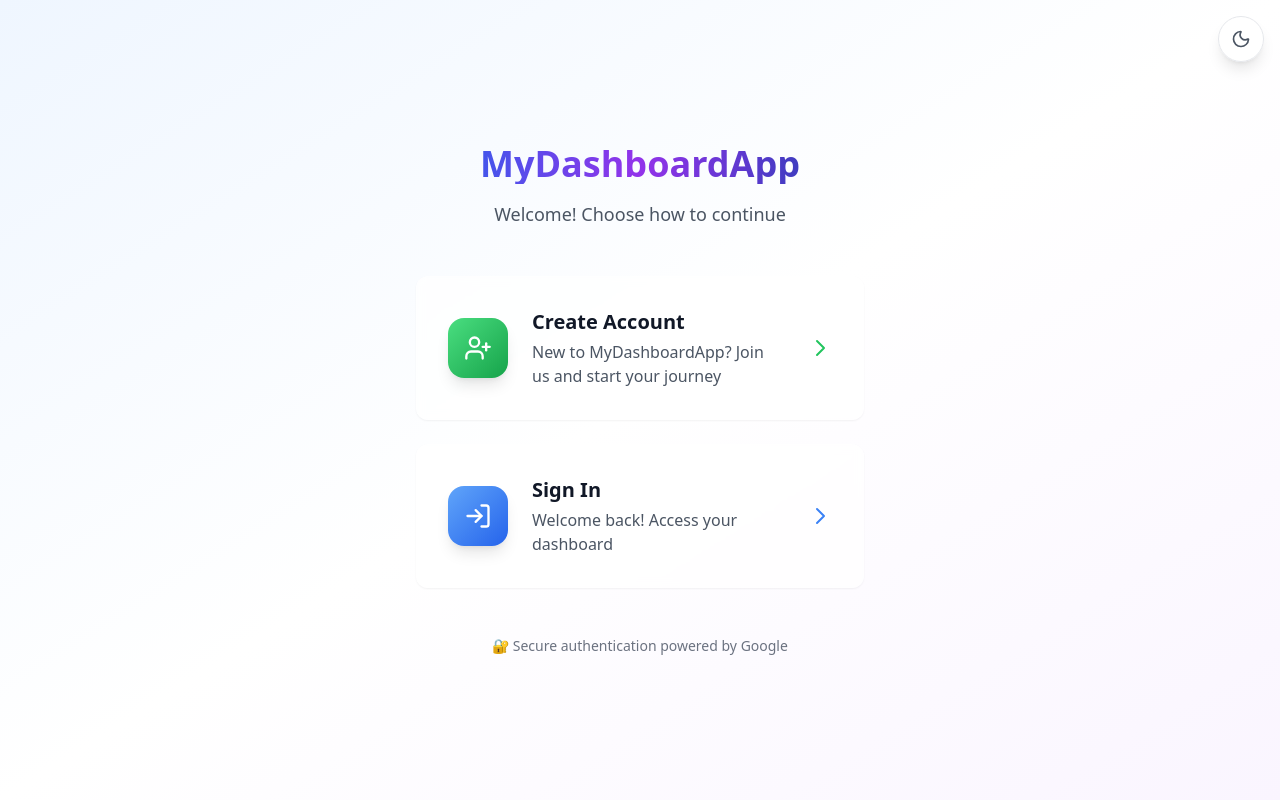
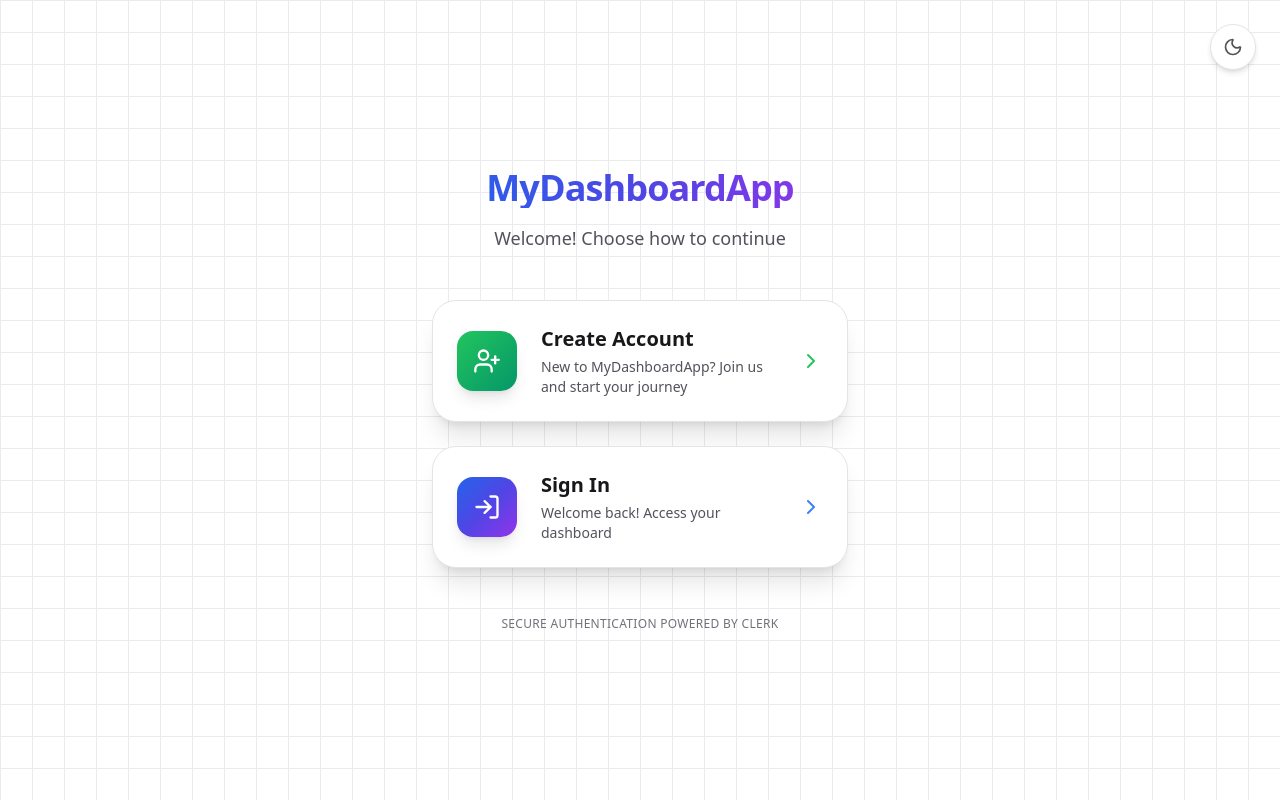
Before and after one commit to hi0ki/DashBoard-Assignment-, a Next.js app: page /auth in a window 1280 px wide. Built offline with nearby package versions, Linux system fonts and the light colour scheme.

Commit message:
change the theme of auth + fix the path of auth and scroll on contacts and agencies

```diff
--- a/app/(dashboard)/contacts/page.tsx
+++ b/app/(dashboard)/contacts/page.tsx
@@ -279,11 +279,11 @@
           <table className="min-w-full divide-y divide-zinc-200 dark:divide-zinc-800">
             <thead className="bg-zinc-50 dark:bg-zinc-950">
               <tr>
-                <th className="px-6 py-3 text-left text-xs font-medium text-zinc-500 dark:text-zinc-400 uppercase tracking-wider">Name</th>
-                <th className="px-6 py-3 text-left text-xs font-medium text-zinc-500 dark:text-zinc-400 uppercase tracking-wider">Job Title</th>
-                <th className="px-6 py-3 text-left text-xs font-medium text-zinc-500 dark:text-zinc-400 uppercase tracking-wider">Department</th>
-                <th className="px-6 py-3 text-left text-xs font-medium text-zinc-500 dark:text-zinc-400 uppercase tracking-wider">Contact Info</th>
-                <th className="px-6 py-3 text-left text-xs font-medium text-zinc-500 dark:text-zinc-400 uppercase tracking-wider">Action</th>
+                <th className="px-6 py-3 text-left text-xs font-medium text-zinc-500 dark:text-zinc-400 uppercase tracking-wider bg-zinc-50 dark:bg-zinc-950">Name</th>
+                <th className="px-6 py-3 text-left text-xs font-medium text-zinc-500 dark:text-zinc-400 uppercase tracking-wider bg-zinc-50 dark:bg-zinc-950">Job Title</th>
+                <th className="px-6 py-3 text-left text-xs font-medium text-zinc-500 dark:text-zinc-400 uppercase tracking-wider bg-zinc-50 dark:bg-zinc-950">Department</th>
+                <th className="px-6 py-3 text-left text-xs font-medium text-zinc-500 dark:text-zinc-400 uppercase tracking-wider bg-zinc-50 dark:bg-zinc-950">Contact Info</th>
+                <th className="px-6 py-3 text-left text-xs font-medium text-zinc-500 dark:text-zinc-400 uppercase tracking-wider bg-zinc-50 dark:bg-zinc-950">Action</th>
               </tr>
             </thead>
             <tbody className="bg-white dark:bg-zinc-900 divide-y divide-zinc-200 dark:divide-zinc-800">
--- a/app/auth/page.tsx
+++ b/app/auth/page.tsx
@@ -1,15 +1,16 @@
 'use client';
 
 import React, { useState, useEffect } from 'react';
-import { Card } from '../../components/UI';
 import { APP_NAME } from '../../constants';
-import { Sun, Moon, UserPlus, LogIn } from 'lucide-react';
+import { Sun, Moon, UserPlus, LogIn, ChevronRight } from 'lucide-react';
+import Link from 'next/link';
 
 export default function Auth() {
   const [isDark, setIsDark] = useState(false);
+  const [mounted, setMounted] = useState(false);
 
-  // Handle Dark Mode
   useEffect(() => {
+    setMounted(true);
     const stored = localStorage.getItem('theme');
     const isSystemDark = window.matchMedia('(prefers-color-scheme: dark)').matches;
 
@@ -34,74 +35,80 @@
     }
   };
 
+  if (!mounted) {
+    return null;
+  }
+
   return (
-    <div className="min-h-screen flex items-center justify-center bg-gradient-to-br from-blue-50 via-white to-purple-50 dark:from-gray-900 dark:via-gray-800 dark:to-gray-900 p-4 relative">
+    <div className="min-h-screen flex items-center justify-center bg-white dark:bg-[#09090b] relative transition-colors duration-300 overflow-hidden">
+      {/* Background Pattern - Square Grid */}
+      <div className="absolute inset-0 z-0 pointer-events-none opacity-[0.4] dark:opacity-[0.1]"
+        style={{
+          backgroundImage: `linear-gradient(#CCCFD6 1px, transparent 1px), linear-gradient(to right, #CCCFD6 1px, transparent 1px)`,
+          backgroundSize: '32px 32px'
+        }}>
+      </div>
+
       <button
         onClick={toggleTheme}
-        className="absolute top-4 right-4 p-3 rounded-full bg-white/80 dark:bg-gray-800/80 backdrop-blur-sm border border-gray-200 dark:border-gray-700 text-gray-600 dark:text-gray-400 hover:bg-white dark:hover:bg-gray-800 transition-all duration-200 shadow-lg"
+        className="absolute top-6 right-6 p-3 rounded-full bg-white dark:bg-zinc-900 border border-zinc-200 dark:border-zinc-800 text-zinc-600 dark:text-zinc-400 hover:bg-zinc-100 dark:hover:bg-zinc-800 transition-all duration-200 shadow-md z-50"
       >
         {isDark ? <Sun size={20} /> : <Moon size={20} />}
       </button>
 
-      <div className="w-full max-w-md">
+      <div className="w-full max-w-md relative z-10 px-4">
         <div className="text-center mb-12">
-          <h1 className="text-4xl font-bold bg-clip-text text-transparent bg-gradient-to-r from-blue-600 via-purple-600 to-blue-800 mb-4">
+          <h1 className="text-4xl font-bold bg-clip-text text-transparent bg-gradient-to-r from-blue-600 via-indigo-600 to-purple-600 mb-4 tracking-tight">
             {APP_NAME}
           </h1>
-          <p className="text-gray-600 dark:text-gray-300 text-lg font-medium">Welcome! Choose how to continue</p>
+          <p className="text-zinc-600 dark:text-zinc-400 text-lg font-medium">
+            Welcome! Choose how to continue
+          </p>
         </div>
 
         <div className="space-y-6">
-          <Card
-            className="p-8 hover:shadow-2xl transition-all duration-300 cursor-pointer border-0 bg-white/70 dark:bg-gray-800/70 backdrop-blur-sm hover:-translate-y-1"
-          >
-            <a href="/auth/register" className="block">
+          <Link href="/auth/register" className="block group">
+            <div className="p-6 rounded-3xl bg-white dark:bg-zinc-900 border border-zinc-200 dark:border-zinc-800 shadow-xl hover:shadow-2xl hover:scale-[1.02] transition-all duration-300">
               <div className="flex items-center space-x-6">
-                <div className="p-4 bg-gradient-to-br from-green-400 to-green-600 rounded-2xl shadow-lg">
+                <div className="p-4 bg-gradient-to-br from-green-500 to-emerald-600 rounded-2xl shadow-lg group-hover:scale-110 transition-transform duration-300">
                   <UserPlus size={28} className="text-white" />
                 </div>
                 <div className="flex-1">
-                  <h3 className="text-xl font-bold text-gray-900 dark:text-white mb-1">Create Account</h3>
-                  <p className="text-gray-600 dark:text-gray-300">
+                  <h3 className="text-xl font-bold text-zinc-900 dark:text-white mb-1">Create Account</h3>
+                  <p className="text-zinc-600 dark:text-zinc-400 text-sm">
                     New to {APP_NAME}? Join us and start your journey
                   </p>
                 </div>
-                <div className="text-green-500">
-                  <svg className="w-6 h-6" fill="none" stroke="currentColor" viewBox="0 0 24 24">
-                    <path strokeLinecap="round" strokeLinejoin="round" strokeWidth={2} d="M9 5l7 7-7 7" />
-                  </svg>
+                <div className="text-green-500 group-hover:translate-x-1 transition-transform duration-300">
+                  <ChevronRight size={24} />
                 </div>
               </div>
-            </a>
-          </Card>
+            </div>
+          </Link>
 
-          <Card
-            className="p-8 hover:shadow-2xl transition-all duration-300 cursor-pointer border-0 bg-white/70 dark:bg-gray-800/70 backdrop-blur-sm hover:-translate-y-1"
-          >
-            <a href="/auth/login" className="block">
+          <Link href="/auth/login" className="block group">
+            <div className="p-6 rounded-3xl bg-white dark:bg-zinc-900 border border-zinc-200 dark:border-zinc-800 shadow-xl hover:shadow-2xl hover:scale-[1.02] transition-all duration-300">
               <div className="flex items-center space-x-6">
-                <div className="p-4 bg-gradient-to-br from-blue-400 to-blue-600 rounded-2xl shadow-lg">
+                <div className="p-4 bg-gradient-to-br from-blue-600 via-indigo-600 to-purple-600 rounded-2xl shadow-lg group-hover:scale-110 transition-transform duration-300">
                   <LogIn size={28} className="text-white" />
                 </div>
                 <div className="flex-1">
-                  <h3 className="text-xl font-bold text-gray-900 dark:text-white mb-1">Sign In</h3>
-                  <p className="text-gray-600 dark:text-gray-300">
+                  <h3 className="text-xl font-bold text-zinc-900 dark:text-white mb-1">Sign In</h3>
+                  <p className="text-zinc-600 dark:text-zinc-400 text-sm">
                     Welcome back! Access your dashboard
                   </p>
                 </div>
-                <div className="text-blue-500">
-                  <svg className="w-6 h-6" fill="none" stroke="currentColor" viewBox="0 0 24 24">
-                    <path strokeLinecap="round" strokeLinejoin="round" strokeWidth={2} d="M9 5l7 7-7 7" />
-                  </svg>
+                <div className="text-blue-500 group-hover:translate-x-1 transition-transform duration-300">
+                  <ChevronRight size={24} />
                 </div>
               </div>
-            </a>
-          </Card>
+            </div>
+          </Link>
         </div>
 
         <div className="mt-12 text-center">
-          <p className="text-sm text-gray-500 dark:text-gray-400 font-medium">
-            🔐 Secure authentication powered by Google
+          <p className="text-xs text-zinc-500 dark:text-zinc-500 font-medium tracking-wide uppercase">
+            Secure authentication powered by Clerk
           </p>
         </div>
       </div>
--- a/app/layout.jsx
+++ b/app/layout.jsx
@@ -28,7 +28,7 @@
   return (
     <ClerkProvider>
       <html lang="en" suppressHydrationWarning>
-        <body className={`${geistSans.variable} ${geistMono.variable} antialiased`}>
+        <body className={`${geistSans.variable} ${geistMono.variable} antialiased [&::-webkit-scrollbar]:hidden [-ms-overflow-style:'none'] [scrollbar-width:'none']`}>
           {children}
         </body>
       </html>
--- a/app/page.jsx
+++ b/app/page.jsx
@@ -1,28 +1,5 @@
-'use client';
-import { useEffect } from 'react';
-import { useRouter } from 'next/navigation';
-import { useUser } from '@clerk/nextjs';
+import { redirect } from 'next/navigation';
 
 export default function Home() {
-  const router = useRouter();
-  const { isLoaded, isSignedIn } = useUser();
-
-  useEffect(() => {
-    if (isLoaded) {
-      if (isSignedIn) {
-        router.replace('/dashboard');
-      } else {
-        router.replace('/auth/login');
-      }
-    }
-  }, [isLoaded, isSignedIn, router]);
-
-  return (
-    <div className="min-h-screen flex items-center justify-center bg-gray-50 dark:bg-gray-900">
-      <div className="text-center">
-        <div className="animate-spin rounded-full h-12 w-12 border-b-2 border-blue-600 mx-auto mb-4"></div>
-        <p className="text-gray-600 dark:text-gray-400">Loading...</p>
-      </div>
-    </div>
-  );
+  redirect('/auth');
 }
```
Also changed, not shown: app/(dashboard)/agencies/page.tsx (+7 -7 lines), 1 other file (tests, documents, lock files or other folders).
